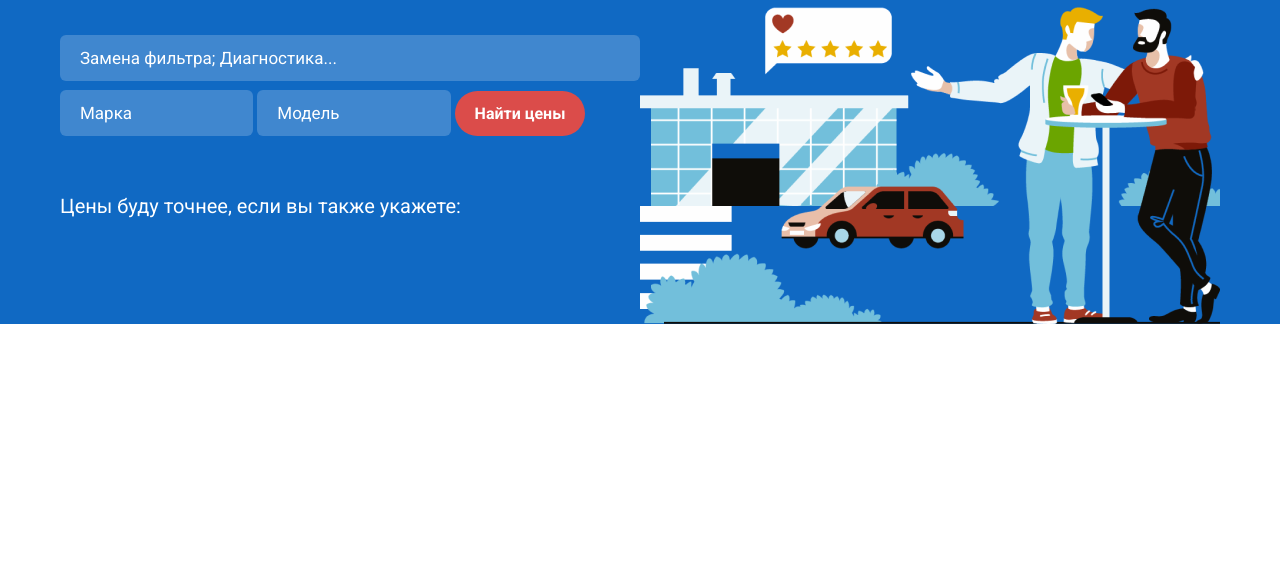
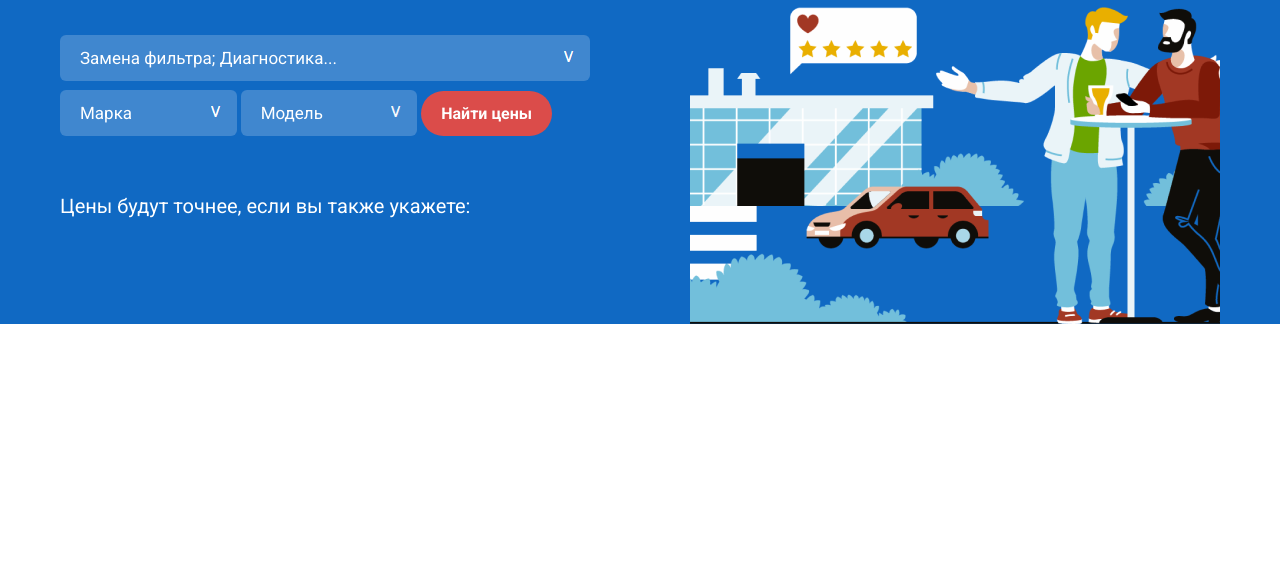
Before and after one commit to SergeyShashin/autogigant, a website: page index.html in a window 1280 px wide. Shown: the part 226-800 px from the top of the page. Drawn offline with Linux system fonts and the light colour scheme.

Commit message:
header done

```diff
--- a/index.html
+++ b/index.html
@@ -27,7 +27,6 @@
                     <div class="filters">
                         <select class="change-filter" name="" id="">
                             <option value="">Замена фильтра; Диагностика...</option>
-
                         </select>
                         <select class="brand" name="" id="">
                             <option value="">Марка</option>
@@ -37,7 +36,7 @@
                         </select>
                         <button clas=button-find-price>Найти цены</button>
                     </div>
-                    <p>Цены буду точнее, если вы также укажете:</p>
+                    <p>Цены будут точнее, если вы также укажете:</p>
                 </div>
                 <div class="quantity-car-service">
                     <div>
--- a/scss/index.scss
+++ b/scss/index.scss
@@ -67,6 +67,7 @@ a {
 
 .header-filters {
     flex: 1;
+    margin-right: 100px;
 }
 
 .header-filters h1 {
@@ -83,23 +84,23 @@ a {
     line-height: 23px;
 }
 
-.filters {
-}
+.filters {}
 
 .filters select {
     font-weight: normal;
     font-size: 17px;
     line-height: 20px;
-    background: #4087cf;
+    background: #4087cf no-repeat right;
+    background-image: url(/img/select-bg1.png);
     border: 1px solid #E0E0E0;
     box-sizing: border-box;
     border-radius: 6px;
     padding: 13px 20px 13px 20px;
     border-style: none;
     -webkit-appearance: none;
-	    -moz-appearance: none;
-	    -ms-appearance: none;
-	    appearance: none!important;
+    -moz-appearance: none;
+    -ms-appearance: none;
+    appearance: none !important;
 }
 
 .filters button {
```
Also changed, not shown: img/select-bg.png (added), img/select-bg1.png (added), index.css.
